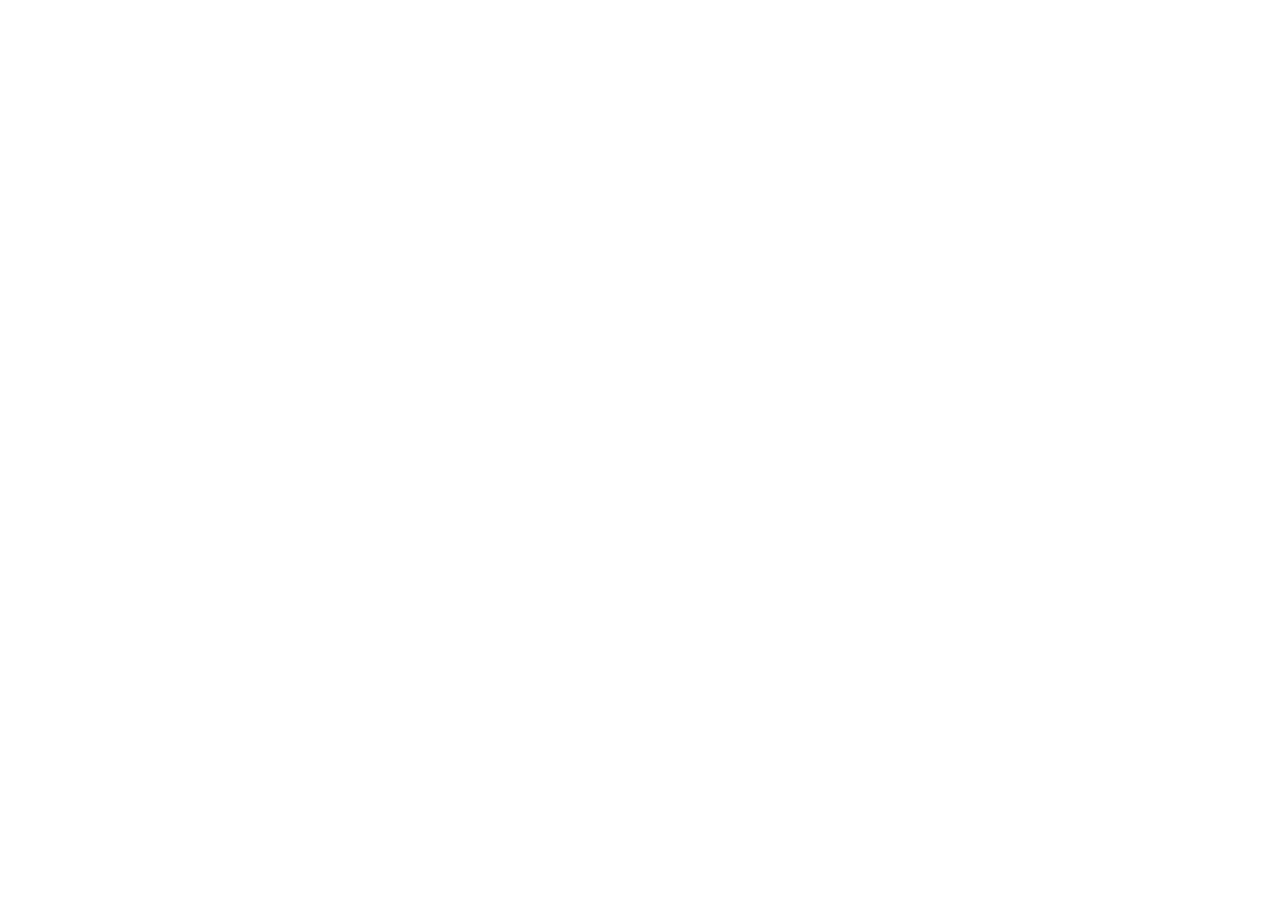
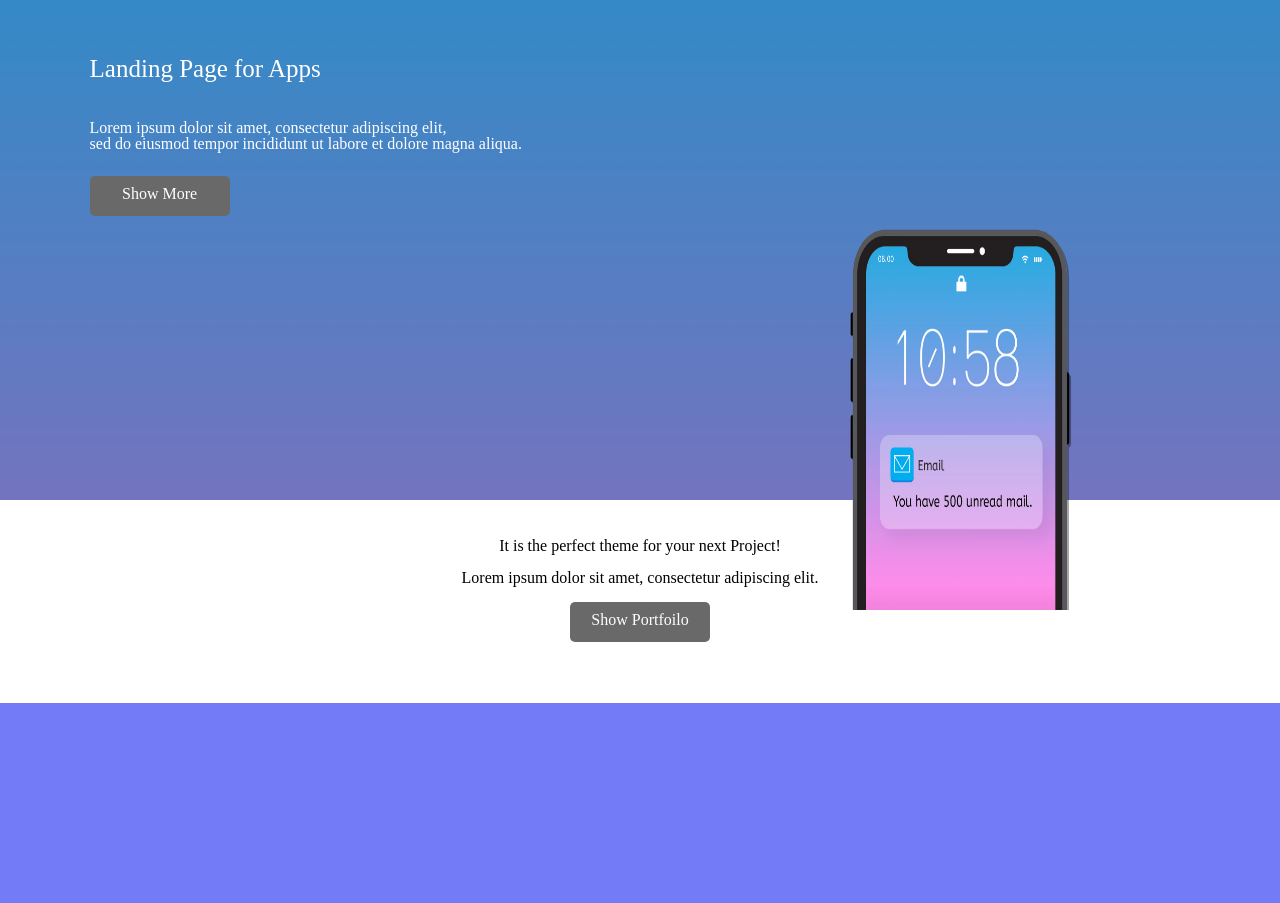
Before and after one commit to guswnsakvk/-Landing-Page, a plain HTML site: page index.html in a window 1280 px wide. Before the commit the page ends 800 px from the top, so only its background shows below. Drawn offline with nearby package versions, Linux system fonts and the light colour scheme.

Commit message:
landingPage 1 & 2

```diff
--- a/index.html
+++ b/index.html
@@ -11,6 +11,29 @@
 
 </head>
 <body>
+  <div class="landingPage1">
+      <img class="landingPage1-bg"src="./img/Stellar.jpg" alt="#">
+      <p class="landingPage1-title font-color">Landing Page for Apps</p>
+      <p class="landingPage1-info font-color">
+        Lorem ipsum dolor sit amet, consectetur adipiscing elit, <br>
+        sed do eiusmod tempor incididunt ut labore et dolore magna aliqua.
+      </p>
+      <div class="btn font-color landingPage1-btn">Show More</div>
+      <img class="iphone" src="./img/iphone.png" alt="#">
+  </div>
 
+  <div class="landingPage2">
+    <div class="landingPage2-line">
+      <p>It is the perfect theme for your next Project!</p>
+      <br>
+      <p>Lorem ipsum dolor sit amet, consectetur adipiscing elit.</p>
+      <br>
+      <div class="btn font-color landingPage2-btn">Show Portfoilo</div>
+    </div>
+  </div>
+
+  <div class="landingPage3">
+
+  </div>
 </body>
 </html>
--- a/style.css
+++ b/style.css
@@ -0,0 +1,68 @@
+.font-color{
+  color: #fff;
+}
+
+.btn{
+  background-color: dimgrey;
+  padding: 10px;
+  width: 120px;
+  height: 20px;
+  text-align: center;
+  border-radius: 5px;
+  cursor: pointer;
+}
+
+.landingPage1-bg{
+  width: 100%;
+  height: 500px;
+  position: relative;
+}
+
+.landingPage1-title{
+  position: absolute;
+  top: 7%;
+  left: 7%;
+  font-size: 25px;
+}
+
+.landingPage1-info{
+  position: absolute;
+  top: 15%;
+  left: 7%;
+}
+
+.landingPage1-btn{
+  position: absolute;
+  top: 22%;
+  left: 7%;
+}
+
+.iphone{
+  height: 50%;
+  width: 20%;
+  position: absolute;
+  bottom: 23.8%;
+  right: 15%;
+}
+
+.landingPage2{
+  height: 200px;
+  box-sizing: border-box;
+  padding-top: 35px;
+}
+
+.landingPage2-line{
+  width: 700px;
+  height: 100px;
+  margin: 0 auto;
+  text-align: center;
+}
+
+.landingPage2-btn{
+  margin: 0 auto;
+}
+
+.landingPage3{
+  background-color: #747bf7;
+  height: 200px;
+}
```
